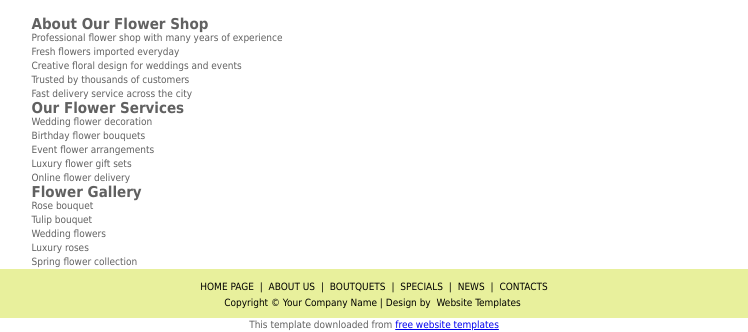
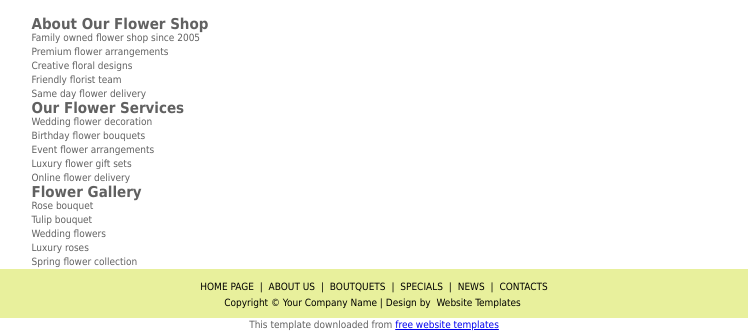
Before and after one commit to dinhquangkiet/phatvakiet, a website: page index.html in a window 1280 px wide. Shown: the part 661-993 px from the top of the page, without its empty margins (266-1014 px from the left). Drawn offline with Linux system fonts and the light colour scheme.

Commit message:
B commit 3 modify about section

```diff
--- a/index.html
+++ b/index.html
@@ -146,15 +146,15 @@ Best choice for special event
 
 <h2>About Our Flower Shop</h2>
 
-<p>Professional flower shop with many years of experience</p>
+<p>Family owned flower shop since 2005</p>
 
-<p>Fresh flowers imported everyday</p>
+<p>Premium flower arrangements</p>
 
-<p>Creative floral design for weddings and events</p>
+<p>Creative floral designs</p>
 
-<p>Trusted by thousands of customers</p>
+<p>Friendly florist team</p>
 
-<p>Fast delivery service across the city</p>
+<p>Same day flower delivery</p>
 
 </div>
 
```
